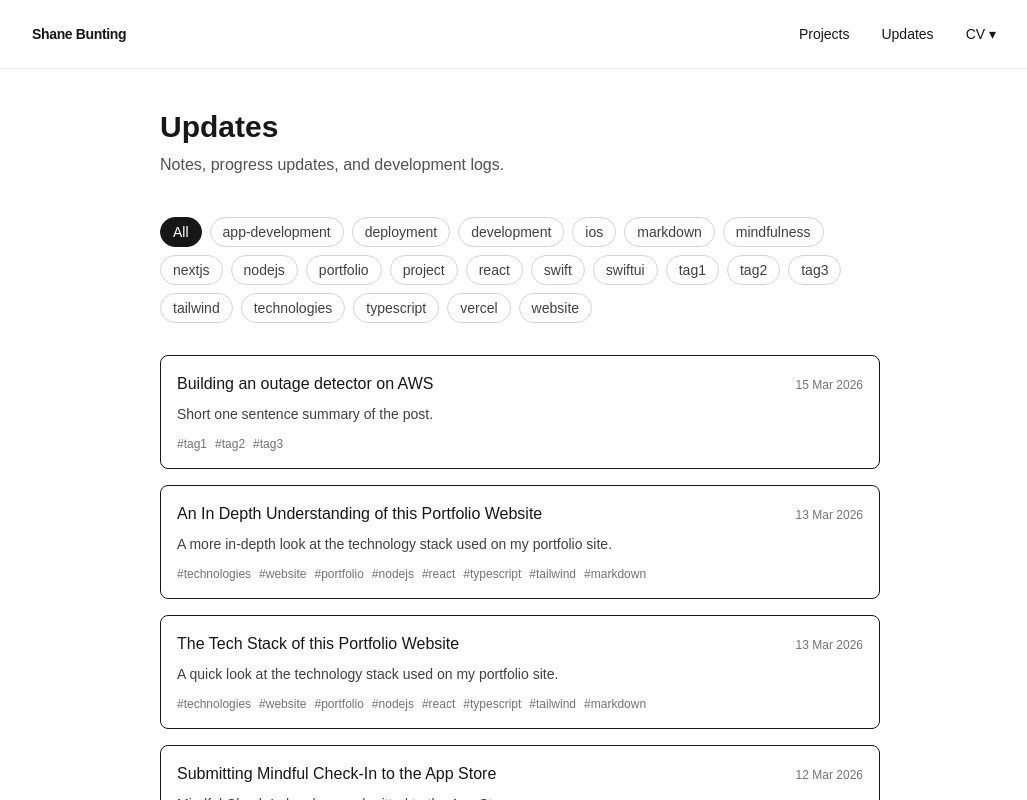
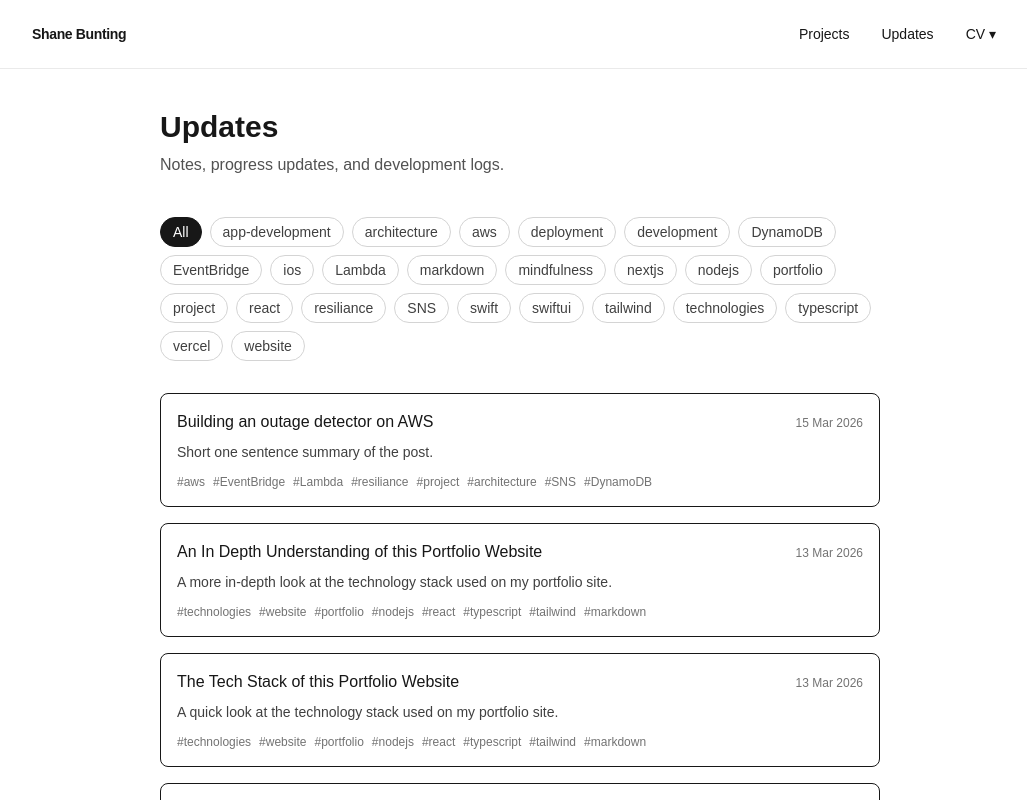
Before and after one commit to SB1501/sb-portfolio, a Next.js app: page / in a window 1280 px wide. Shown: the top 800 px of the page, without its empty margins (120-1147 px from the left). Built offline with nearby package versions, Linux system fonts and the light colour scheme.

Commit message:
Making images smaller in appearance

```diff
--- a/app/updates/[slug]/page.tsx
+++ b/app/updates/[slug]/page.tsx
@@ -46,7 +46,7 @@ export default async function UpdatePage({
 
     return (
         <main className="mx-auto max-w-3xl px-6 py-10">
-            <article className="prose prose-neutral mx-auto max-w-2xl prose-img:mx-auto prose-img:w-auto prose-img:max-w-full">
+            <article className="prose prose-neutral mx-auto max-w-2xl prose-img:mx-auto prose-img:max-h-[50vh] prose-img:w-auto prose-img:max-w-full">
                 <h1>{title}</h1>
                 {date && <p className="text-sm text-neutral-500">{date}</p>}
                 <div dangerouslySetInnerHTML={{ __html: contentHtml }} />
--- a/content/updates/2026-03-15-aws-project.md
+++ b/content/updates/2026-03-15-aws-project.md
@@ -1,7 +1,7 @@
 ---
 title: "Building an outage detector on AWS"
 date: "2026-03-15"
-tags: ["tag1", "tag2", "tag3"]
+tags: ["aws", "EventBridge", "Lambda", "resiliance", "project", "architecture", "SNS", "DynamoDB"]
 excerpt: "Short one sentence summary of the post."
 ---
 
@@ -17,7 +17,7 @@ This week I have started studying for the AWS Cloud Practitioner certificate. As
 
 The project uses the below services, all except one are tools I've never used before in any capacity:
 
-- Event Bridge
+- EventBridge
 - Lambda
 - DynamoDB
 - SNS Simple Notification Service
@@ -25,7 +25,7 @@ The project uses the below services, all except one are tools I've never used be
 
 
 ## How it Works
-Every five minutes AWS will check for a 200 status from shanebunting.dev - if it gets anything but this response then it will fire an email to me to alert me that it's offline. The Event Bridge defines and acts on this interval, Lambda holds the Python code block that actually defines the functions and performs the check for the status code itself. DynamoDB is set up with the most basic, simple record keeping time and event description. Simple Notification Service is what sends the email out to me.
+Every five minutes AWS will check for a 200 status from shanebunting.dev - if it gets anything but this response then it will fire an email to me to alert me that it's offline. The EventBridge defines and acts on this interval, Lambda holds the Python code block that actually defines the functions and performs the check for the status code itself. DynamoDB is set up with the most basic, simple record keeping time and event description. Simple Notification Service is what sends the email out to me.
 
 ### CloudWatch Panel
 ![CloudWatch Panel](/images/cloudwatch-panel.png)
```
